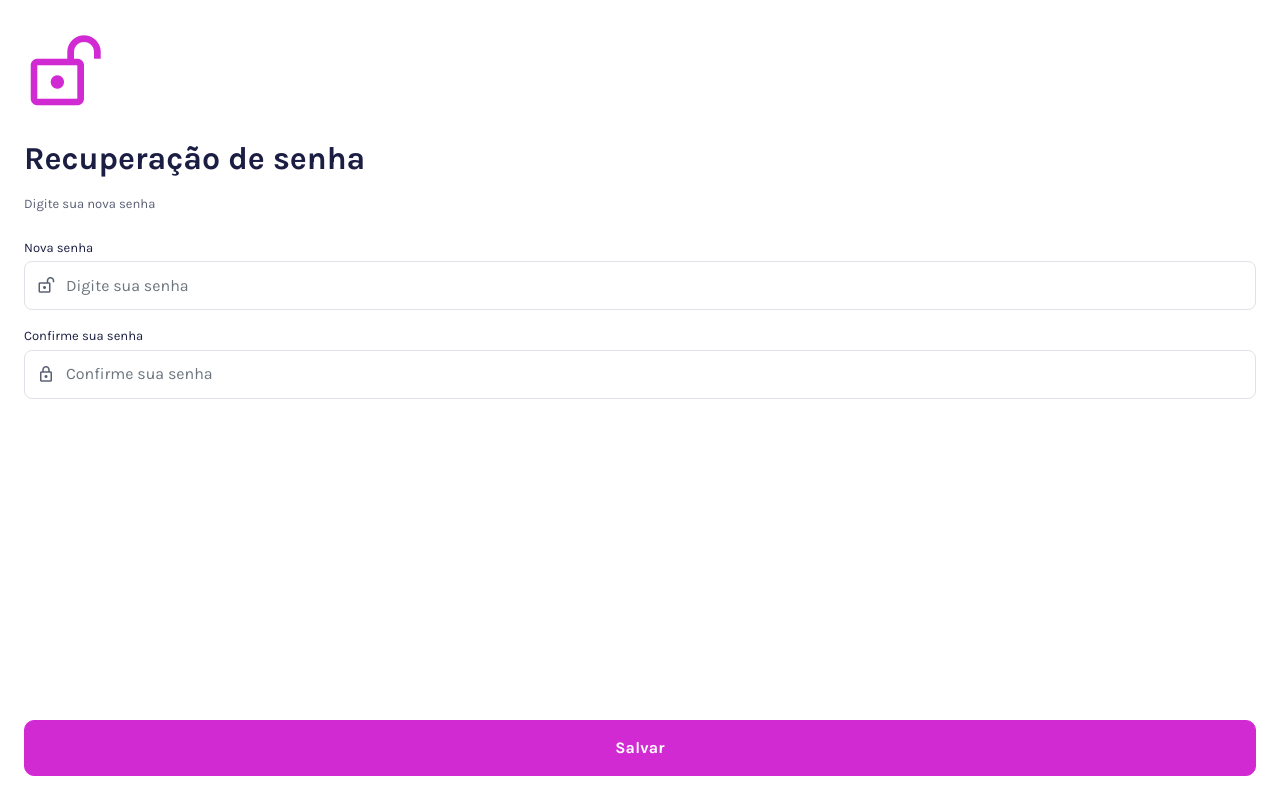
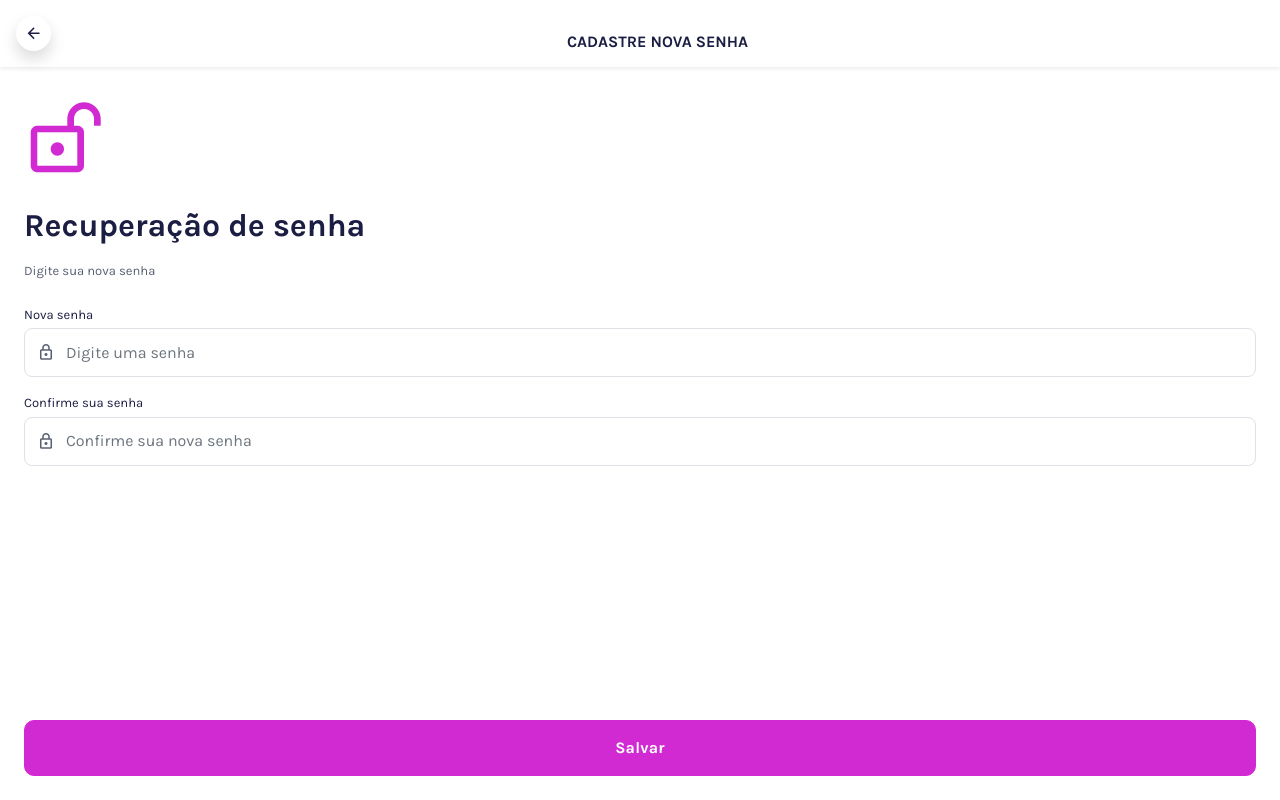
Before and after one commit to appdoutoroficial/appdoutor-clinica, a React (Create React App) app: page /nova-senha in a window 1280 px wide. Built offline with nearby package versions, Linux system fonts and the light colour scheme; a web font is replaced by a local one.

Commit message:
Ajustes esqueceu a senha
Ajustes esqueceu a senha

```diff
--- a/src/pages/nova-senha/NovaSenha.jsx
+++ b/src/pages/nova-senha/NovaSenha.jsx
@@ -1,8 +1,14 @@
 import React, { useState, useEffect } from "react";
+import InputMask from "react-input-mask";
 
-const NovaSenha = () => {
+const NovaSenha = (props) => {
   return (
     <>
+      <div className="d-flex align-items-center justify-content-between mb-auto p-3 bg-white shadow-sm osahan-header">
+            <a href="/verifica-senha" className="text-dark bg-white shadow rounded-circle icon">
+                <span className="mdi mdi-arrow-left mdi-18px"></span></a>
+            <h6 className="mb-0 txt-center me-auto fw-bold">CADASTRE NOVA SENHA</h6>
+        </div>
       <div className="sign-in p-4">
         <div className="d-flex align-items-start justify-content-between mb-4">
           <div>
@@ -12,54 +18,53 @@ const NovaSenha = () => {
           </div>
         </div>
         <form>
-          <div className="mb-3">
-            <label for="exampleFormControlPassword" className="form-label mb-1">
+         <div className="mb-3">
+            <label for="exampleFormControlName" className="form-label mb-1">
               Nova senha
             </label>
             <div
               className="input-group border bg-white rounded-3 py-1"
-              id="exampleFormControlPassword"
+              id="exampleFormControlName"
             >
               <span
                 className="input-group-text bg-transparent rounded-0 border-0"
-                id="password"
+                id="name"
               >
-                <span className="mdi mdi-lock-open-variant-outline mdi-18px text-muted"></span>
+                <span className="mdi mdi-lock-outline mdi-18px text-muted"></span>
               </span>
-              <input
-                type="password"
+              <InputMask
+                type={'password'}
+                value={props.value}
+                onChange={props.onChange}
                 className="form-control bg-transparent rounded-0 border-0 px-0"
-                placeholder="Digite sua senha"
-                aria-label="Type your password"
-                aria-describedby="password"
-                value=""
+                placeholder="Digite uma senha "
+                aria-label="Type your name"
+                aria-describedby="name"
               />
             </div>
           </div>
-          <div className="mb-4">
-            <label
-              for="exampleFormControlPassword1"
-              className="form-label mb-1"
-            >
+          <div className="mb-3">
+            <label for="exampleFormControlName" className="form-label mb-1">
               Confirme sua senha
             </label>
             <div
               className="input-group border bg-white rounded-3 py-1"
-              id="exampleFormControlPassword1"
+              id="exampleFormControlName"
             >
               <span
                 className="input-group-text bg-transparent rounded-0 border-0"
-                id="password1"
+                id="name"
               >
                 <span className="mdi mdi-lock-outline mdi-18px text-muted"></span>
               </span>
-              <input
-                type="password"
+              <InputMask
+                type={'password'}
+                value={props.value}
+                onChange={props.onChange}
                 className="form-control bg-transparent rounded-0 border-0 px-0"
-                placeholder="Confirme sua senha"
-                aria-label="Type your confirm password"
-                aria-describedby="password1"
-                value=""
+                placeholder="Confirme sua nova senha "
+                aria-label="Type your name"
+                aria-describedby="name"
               />
             </div>
           </div>
--- a/src/pages/verify-senha/VerifySenha.jsx
+++ b/src/pages/verify-senha/VerifySenha.jsx
@@ -3,6 +3,11 @@ import React, { useState, useEffect } from "react";
 const VerifySenha = () => {
   return (
     <>
+      <div className="d-flex align-items-center justify-content-between mb-auto p-3 bg-white shadow-sm osahan-header">
+            <a href="/verifica-senha" className="text-dark bg-white shadow rounded-circle icon">
+                <span className="mdi mdi-arrow-left mdi-18px"></span></a>
+            <h6 className="mb-0 txt-center me-auto fw-bold">CÓDIGO DE VERIFICAÇÃO CELULAR</h6>
+        </div>
       <div className="verify p-4">
         <div className="d-flex align-items-start justify-content-between mb-4">
           <div>
```
